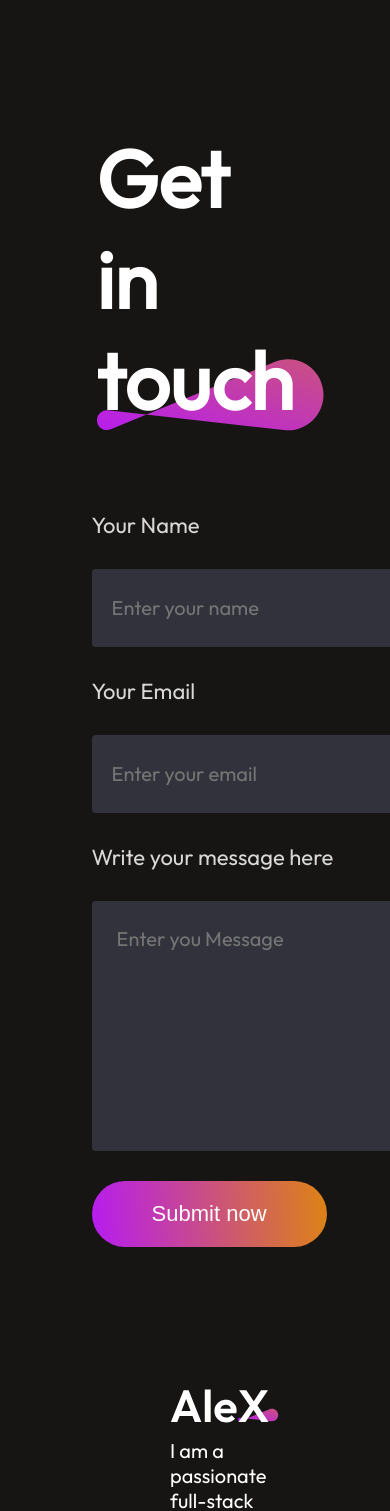
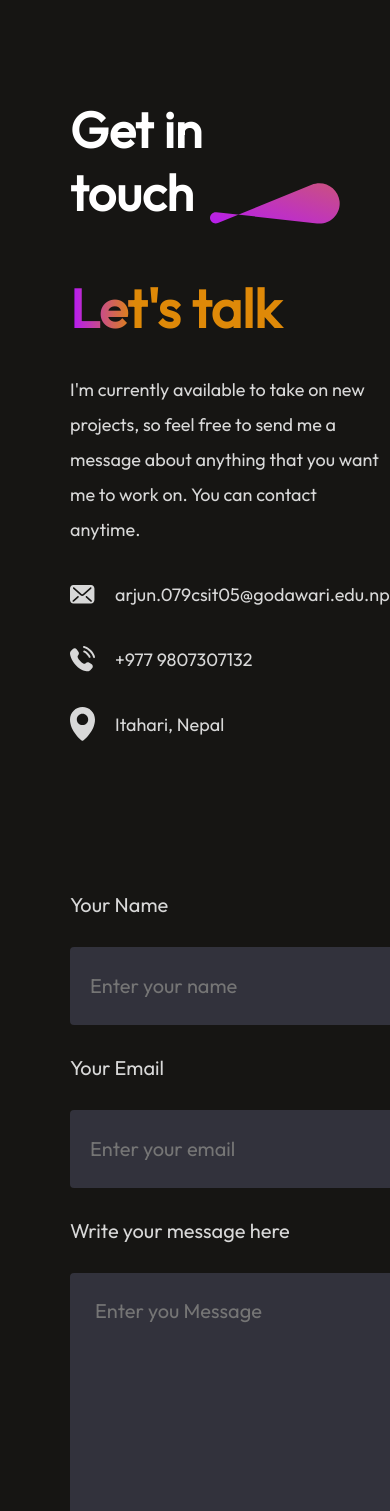
Before and after one commit to Shah-Arjun/Portfolio-Template-ReactJS, a React (Vite) app: page / in a window 390 px wide. Shown: the part 5006-6517 px from the top of the page. Built offline with nearby package versions, Linux system fonts and the light colour scheme.

Commit message:
made contact section responsive

```diff
--- a/src/Components/Contact/Contact.css
+++ b/src/Components/Contact/Contact.css
@@ -117,3 +117,53 @@
     transform: scale(1.1);
     transition: 0.3s;
 }
+
+
+/* for mobile devices */
+@media(max-width:768px){
+    .contact{
+        gap: 50px;
+        margin: 50px 70px;
+        align-items: start;
+    }
+    .contact-title h1{
+        padding: 0;
+        font-size: 50px;
+        font-weight: 600;
+    }
+    .contact-title img{
+        width: 130px;
+        margin-right: -20px;
+    }
+    .contact-section{
+        flex-direction: column;
+    }
+    .contact-left h1{
+        font-size: 54px;
+    }
+    .contact-left p{
+        font-size: 18px;
+    }
+    .contact-detail{
+        gap: 20px;
+    }
+    .contact-detail img{
+        width: 25px;
+    }
+
+    .contact-right label{
+        font-size: 20px;
+    }
+    .contact-right input{
+        width: 100%;
+        font-size: 20px;
+    }
+    .contact-right textarea{
+        width: 95%;
+        font-size: 20px;
+    }
+    .contact-submit{
+        font-size: 20px;
+        padding: 15px 40px;
+    }
+}
```
